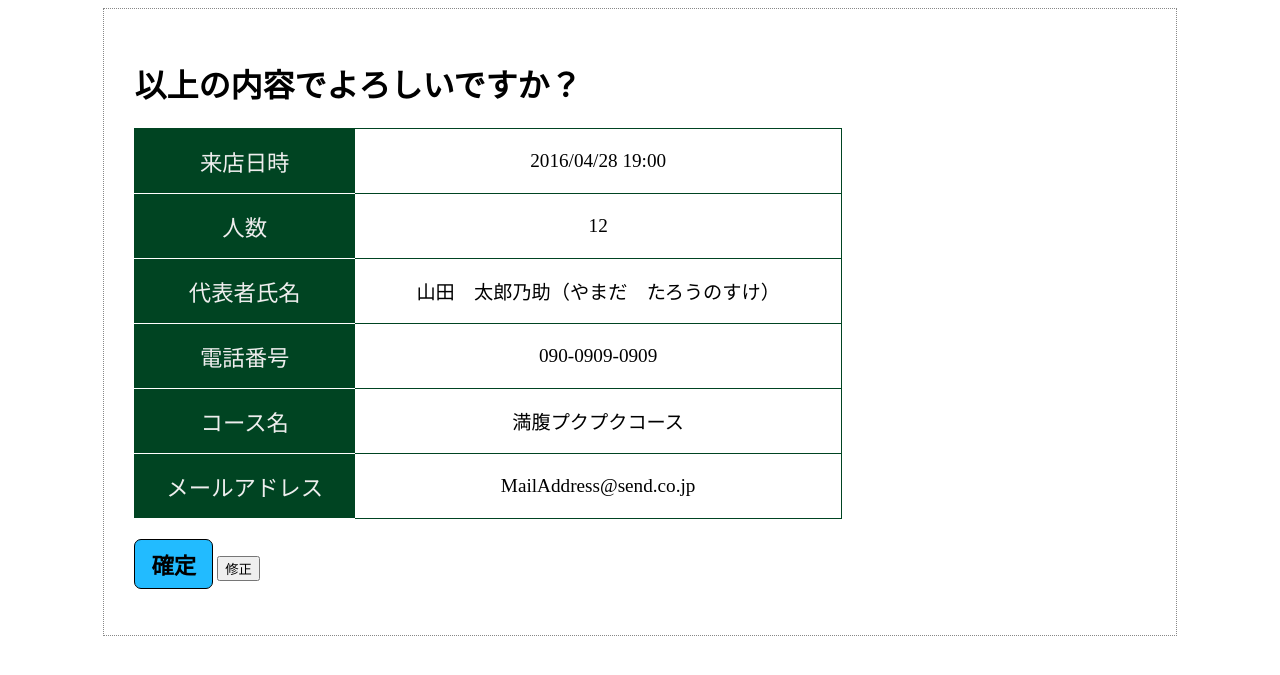
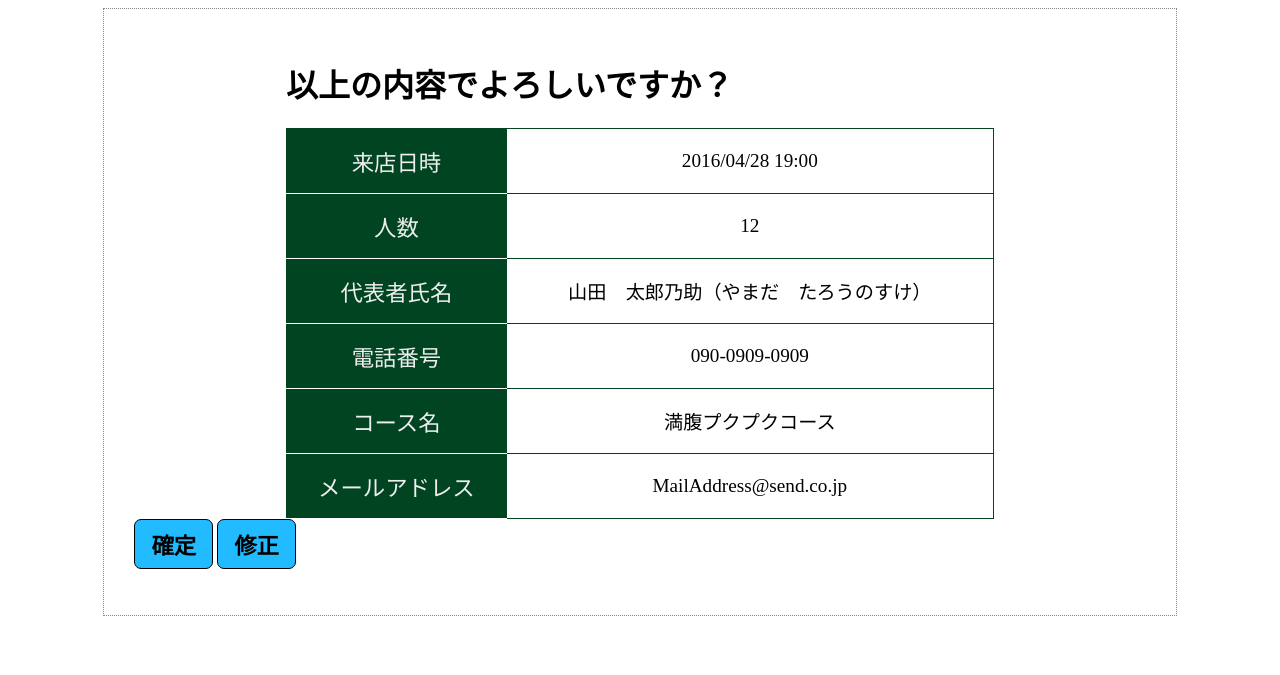
Before and after one commit to hanaclover/aki_farm, a PHP site: page /confirm.php in a window 1280 px wide. Shown: the top 675 px of the page. Run offline with PHP 8.4, Linux system fonts and the light colour scheme; some libraries are stand-ins or nearby versions.

Commit message:
一時退避
保存が重なってしまっているため

```diff
--- a/css/confirm.css
+++ b/css/confirm.css
@@ -8,10 +8,14 @@
     padding: 30px;
     border: 1px dotted #888888;
 }
+h1 {
+    padding-left: 15%;
+}
 .confirm {
     width: 70%;
     border-collapse: collapse;
     margin-bottom: 20px;
+    margin: 0 auto;
 }
 /*テーブルの各セルの外観*/
 .confirm td {
@@ -39,5 +43,12 @@
     margin 0 10px;
 }
 .modify {
-
+    color: #000000;
+    background-color: #22bbff;
+    font-size: 140%;
+    font-weight: bold;
+    border: solid 1px #000000;
+    border-radius: 7px;
+    padding: 8px 16px;
+    margin 0 10px;
 }
```
